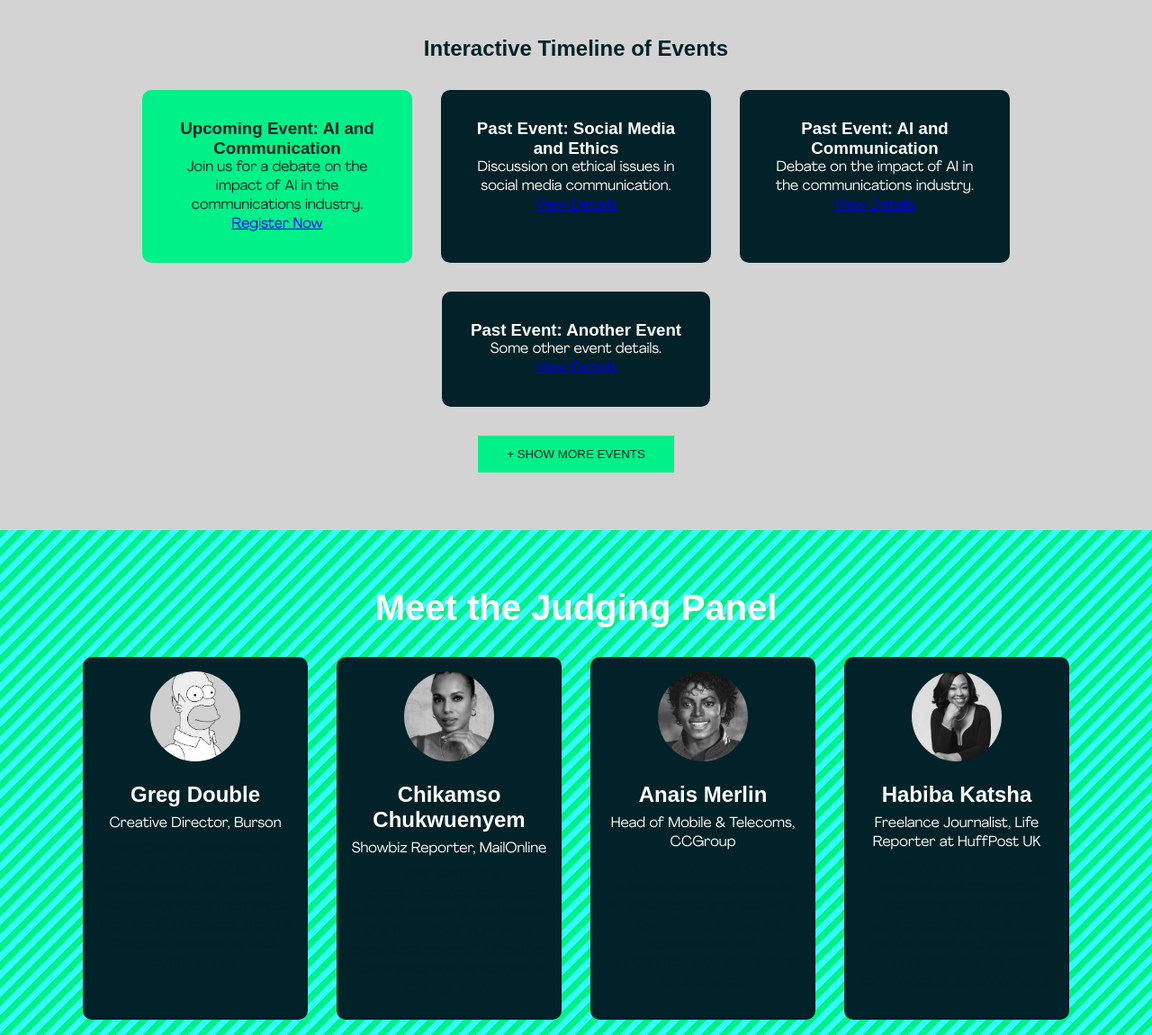
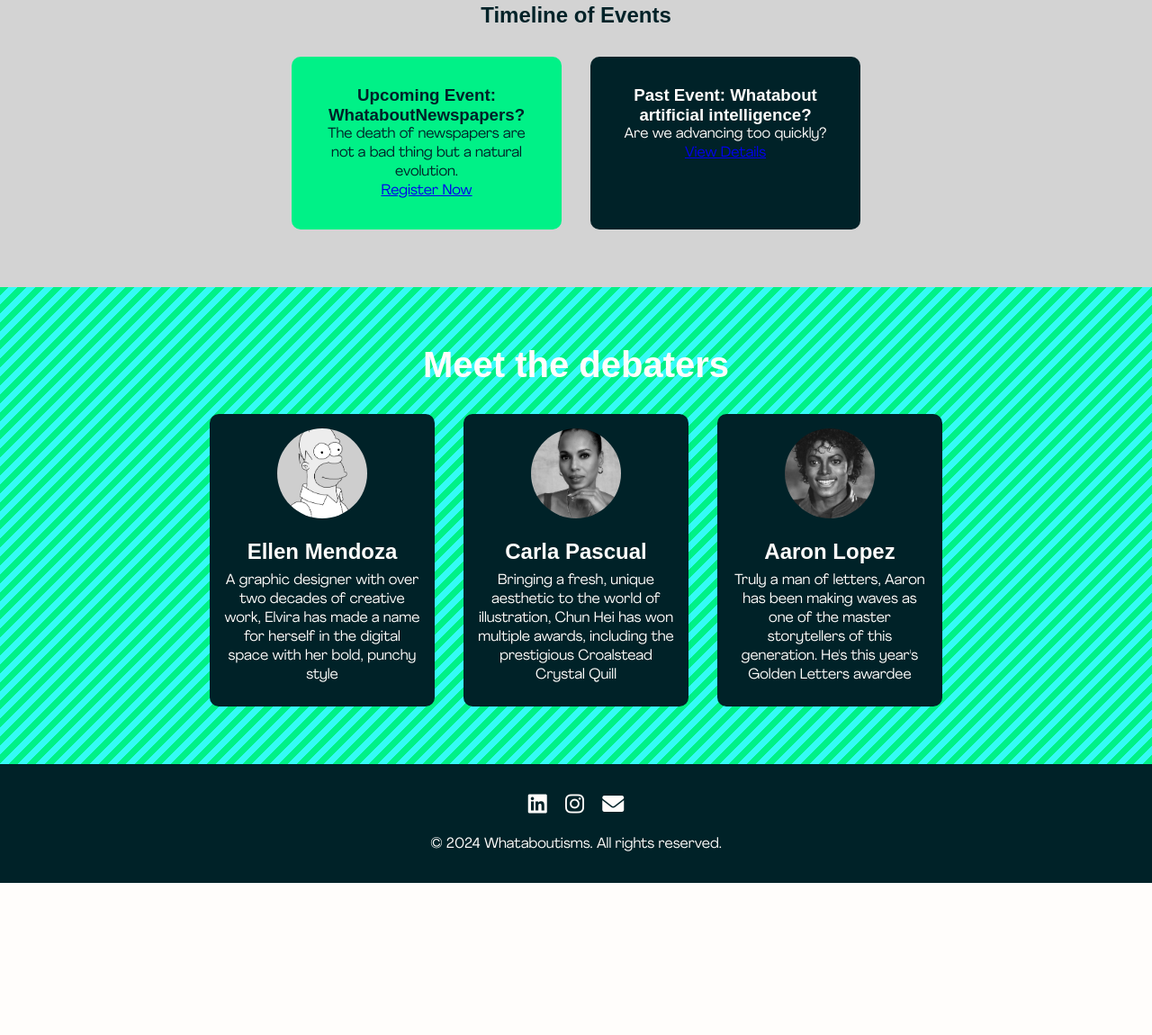
Before and after one commit to ToluwalaseOkuwoga/whataboutisms, a plain HTML site: page events.html in a window 1280 px wide. Shown: the part 1650-2800 px from the top of the page at 90% size. After the commit the page ends 2631 px from the top, so only its background shows below. Drawn offline with Linux system fonts and the light colour scheme; a script that the page names is missing; a web font is replaced by a local one.

Commit message:
new speakers

```diff
--- a/css/style.css
+++ b/css/style.css
@@ -321,7 +321,7 @@ body {
     padding: 2rem;
     border-radius: 10px;
     text-align: center;
-    transition: transform 0.3s ease;
+    /*transition: transform 0.3s ease;*/
 }
 
 .expect-item i {
@@ -330,9 +330,9 @@ body {
     margin-bottom: 1rem;
 }
 
-.expect-item:hover {
+/*.expect-item:hover {
     transform: translateY(-10px);
-}
+}*/
 
 /* Interactive Timeline Section */
 .timeline {
--- a/events.html
+++ b/events.html
@@ -44,10 +44,8 @@
                 <p>It is a chance for young comms professionals to network with new, like-minded people and share ideas. We will gather everyone (senior, junior, and everything in between) in one room for insightful conversations and meaningful networking to promote professional growth and ensure junior communicators have a more prominent voice in the industry</p>
             </div>
             <div class="about-event-half join-debate">
-                <h2>What about the first debate?</h2>
-                <p>Join us for an engaging and thought-provoking evening tailored specifically for young communications professionals</p>
-                <p>This event features a dynamic debate on the rapid advancements in Artificial Intelligence and their implications globally and for our industry</p>
-                <p>Following the debate, there will be an excellent opportunity to network with peers, industry leaders, and AI experts</p>
+                <h2>WhataboutNewspapers?</h2>
+                <p>The death of newspapers are not a bad thing but a natural evolution.</p>
                 <a href="https://www.eventbrite.com/e/whatabout-artificial-intelligence-are-we-advancing-too-quickly-tickets-920183412357?aff=oddtdtcreator" target="_blank" class="btn animated-btn">Register Now</a>
             </div>
         </div>
@@ -77,64 +75,43 @@
 
     <!-- Interactive Timeline Section -->
     <section id="timeline" class="timeline">
-        <h2>Interactive Timeline of Events</h2>
+        <h2>Timeline of Events</h2>
         <div class="timeline-container">
             <!-- Current/Upcoming Event -->
             <div class="event-card upcoming">
-                <h3>Upcoming Event: AI and Communication</h3>
-                <p>Join us for a debate on the impact of AI in the communications industry.</p>
-                <a href="https://www.eventbrite.com/e/whatabout-artificial-intelligence-are-we-advancing-too-quickly-tickets-920183412357?aff=oddtdtcreator" target="_blank" class="btn">Register Now</a>
+                <h3>Upcoming Event: WhataboutNewspapers?</h3>
+                <p>The death of newspapers are not a bad thing but a natural evolution.</p>
+                <a href="#" class="btn">Register Now</a>
             </div>
 
             <!-- Past Events -->
             <div class="event-card past">
-                <h3>Past Event: Social Media and Ethics</h3>
-                <p>Discussion on ethical issues in social media communication.</p>
-                <a href="#" class="btn" onclick="openModal(event, 'event1')">View Details</a>
-            </div>
-
-            <div class="event-card past">
-                <h3>Past Event: AI and Communication</h3>
-                <p>Debate on the impact of AI in the communications industry.</p>
-                <a href="#" class="btn" onclick="openModal(event, 'event2')">View Details</a>
-            </div>
-
-            <div class="event-card past">
-                <h3>Past Event: Another Event</h3>
-                <p>Some other event details.</p>
-                <a href="#" class="btn" onclick="openModal('event3')">View Details</a>
+                <h3>Past Event: Whatabout artificial intelligence? </h3>
+                <p>Are we advancing too quickly?</p>
+                <a href="https://www.eventbrite.com/e/whatabout-artificial-intelligence-are-we-advancing-too-quickly-tickets-920183412357?aff=oddtdtcreator" target="_blank" class="btn">View Details</a>
             </div>
         </div>
-        <button id="expand-timeline" class="btn">+ Show More Events</button>
+        <!--<button id="expand-timeline" class="btn">+ Show More Events</button> -->
     </section>
 
     <!-- Speakers Section -->
     <section id="speakers" class="speakers">
-        <h2>Meet the Judging Panel</h2>
+        <h2>Meet the debaters</h2>
         <div class="speakers-container">
             <div class="speaker">
                 <img src="images/homer.jpg" alt="Speaker 1">
-                <h3>Greg Double</h3>
-                <p>Creative Director, Burson</p>
-                <p class="bio">John Doe is a renowned AI expert with over 10 years of experience in the industry. He has worked on numerous high-profile projects and is a frequent speaker at tech conferences.</p>
+                <h3>Ellen Mendoza</h3>
+                <p>A graphic designer with over two decades of creative work, Elvira has made a name for herself in the digital space with her bold, punchy style</p>
             </div>
             <div class="speaker">
                 <img src="images/kw.jpg" alt="Speaker 2">
-                <h3>Chikamso Chukwuenyem</h3>
-                <p>Showbiz Reporter, MailOnline </p>
-                <p class="bio">Jane Smith is a communications specialist with a focus on digital media. She has helped numerous organizations craft effective communication strategies in the age of AI.</p>
+                <h3>Carla Pascual</h3>
+                <p>Bringing a fresh, unique aesthetic to the world of illustration, Chun Hei has won multiple awards, including the prestigious Croalstead Crystal Quill</p>
             </div>
             <div class="speaker">
                 <img src="images/Michael_Jackson.png" alt="Speaker 3">
-                <h3>Anais Merlin</h3>
-                <p>Head of Mobile & Telecoms, CCGroup</p>
-                <p class="bio">Alex Johnson is a data scientist who specializes in AI-driven data analysis. He is known for his innovative approaches and contributions to the field of data science.</p>
-            </div>
-            <div class="speaker">
-                <img src="images/Shonda-Rhimes.png" alt="Speaker 4">
-                <h3>Habiba Katsha</h3>
-                <p>Freelance Journalist, Life Reporter at HuffPost UK</p>
-                <p class="bio">Emily Davis is a technology journalist who covers the latest trends in AI and technology. She has a keen eye for detail and provides in-depth analysis of technological advancements.</p>
+                <h3>Aaron Lopez</h3>
+                <p>Truly a man of letters, Aaron has been making waves as one of the master storytellers of this generation. He's this year's Golden Letters awardee</p>
             </div>
         </div>
     </section>
```
